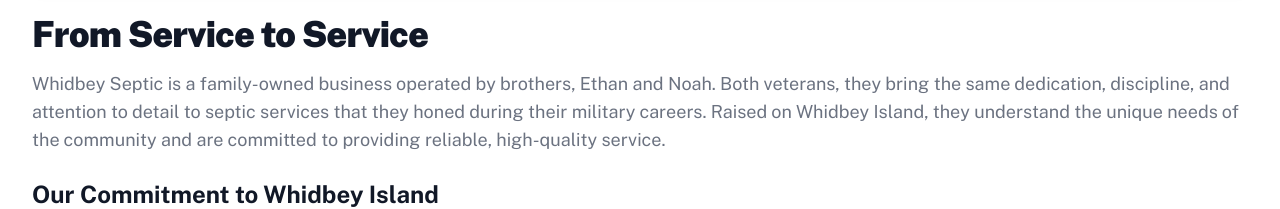
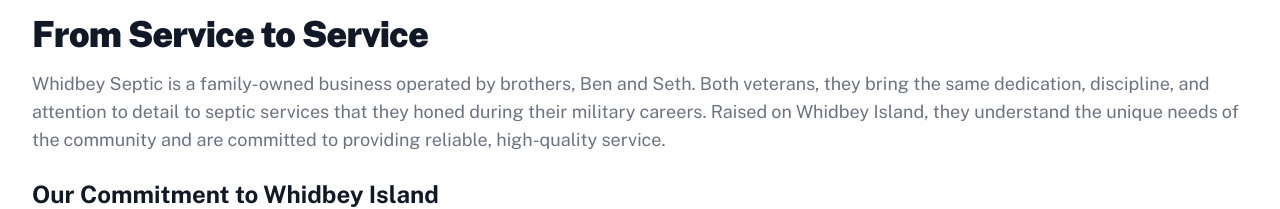
Before and after one commit to GoldenCaesar/WhidbeySeptic, a plain HTML site: page about.html in a window 1280 px wide. Shown: the part 498-707 px from the top of the page. Drawn offline with nearby package versions, Linux system fonts and the light colour scheme.

Commit message:
Update about.html

```diff
--- a/about.html
+++ b/about.html
@@ -52,7 +52,7 @@
 <div>
 <h2 class="text-3xl font-extrabold tracking-tight text-[var(--text-primary)] sm:text-4xl">From Service to Service</h2>
 <p class="mt-4 text-lg text-[var(--text-secondary)]">
-                  Whidbey Septic is a family-owned business operated by brothers, Ethan and Noah. Both veterans, they bring the same dedication, discipline, and attention to detail to septic services that they honed during their military careers. Raised on Whidbey Island, they understand the unique needs of the community and are committed to providing reliable, high-quality service.
+                  Whidbey Septic is a family-owned business operated by brothers, Ben and Seth. Both veterans, they bring the same dedication, discipline, and attention to detail to septic services that they honed during their military careers. Raised on Whidbey Island, they understand the unique needs of the community and are committed to providing reliable, high-quality service.
                 </p>
 </div>
 <div>
```
